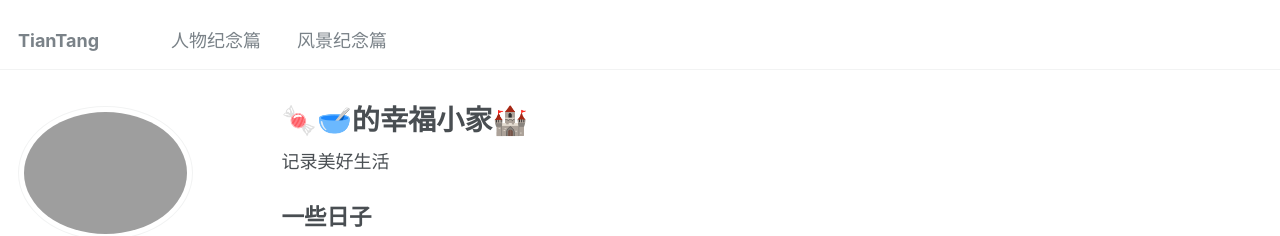
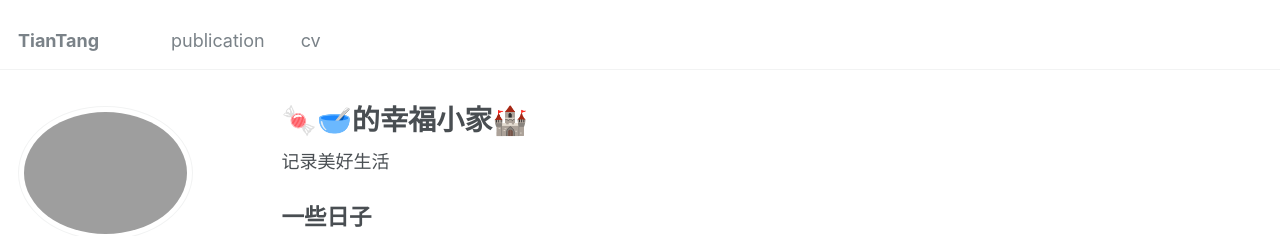
Before and after one commit to Jianchi-TIAN/TianTang, a Jekyll site: the page built from _pages/about.md, in a window 1280 px wide. Shown: the top 236 px of the page. Built offline with Jekyll 4.4.1, drawn with Linux system fonts in a browser that asks for light colours.

Commit message:
Update navigation.yml

```diff
--- a/_data/navigation.yml
+++ b/_data/navigation.yml
@@ -5,8 +5,8 @@
 # prevent it from being included in the site.
 
 main:
-  - title: "人物纪念篇"
-    url: /人物纪念篇/
+  - title: "publication"
+    url: /publication/
 
-  - title: "风景纪念篇"
-    url: /风景纪念篇/
+  - title: "cv"
+    url: /cv/
```
